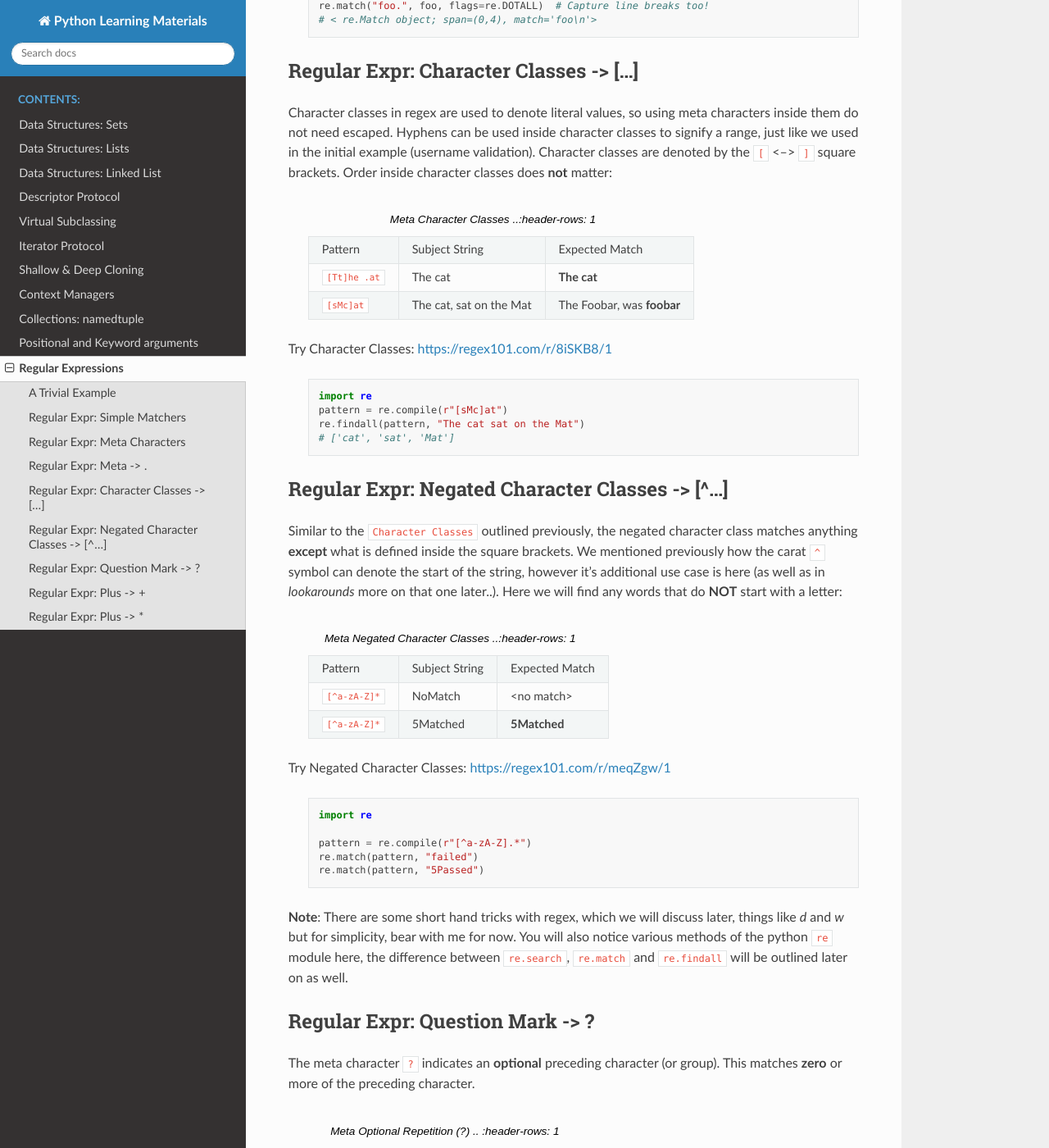
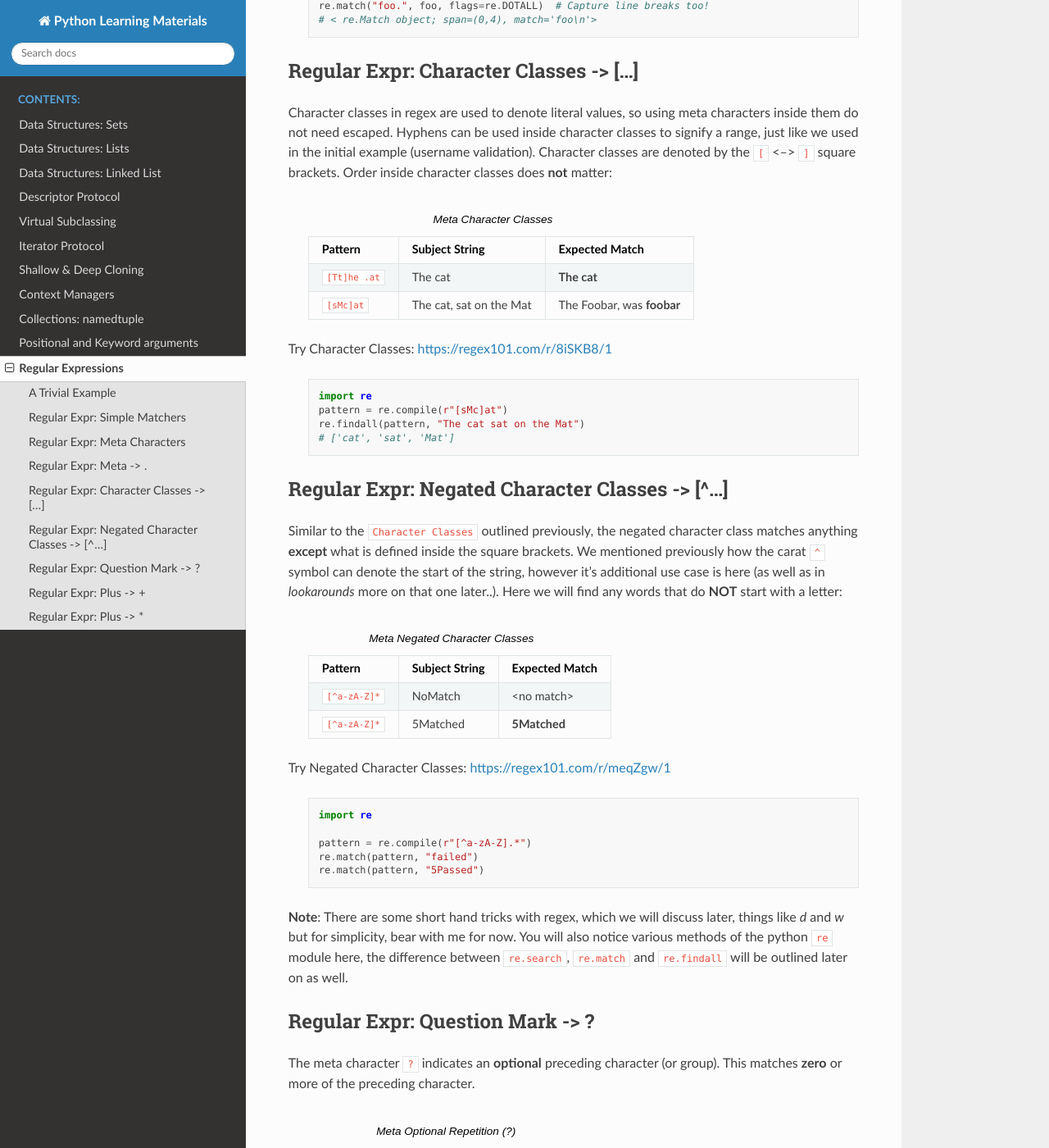
Before and after one commit to symonk/pydocs, a Sphinx documentation site: the page built from docs/source/regular_expressions.rst, in a window 1280 px wide and 1400 px high, scrolled down 3125 px. Shown: the whole window at 82% size. Built offline with Sphinx 7.4.7 and the Read the Docs theme 2.0.0, drawn with Linux system fonts in a browser that asks for light colours; some of the changed text lies outside the part shown.

Commit message:
fix up `:header rows: 1`

```diff
--- a/docs/source/regular_expressions.rst
+++ b/docs/source/regular_expressions.rst
@@ -177,7 +177,7 @@
 by the ``[`` <--> ``]`` square brackets.  Order inside character classes does **not** matter:
 
     .. list-table:: Meta Character Classes
-        ..:header-rows: 1
+        :header-rows: 1
 
         * - Pattern
           - Subject String
@@ -208,7 +208,7 @@
 that do **NOT** start with a letter:
 
     .. list-table:: Meta Negated Character Classes
-        ..:header-rows: 1
+        :header-rows: 1
 
         * - Pattern
           - Subject String
@@ -240,7 +240,7 @@
 **zero** or more of the preceding character.
 
     .. list-table:: Meta Optional Repetition (?)
-        .. :header-rows: 1
+        :header-rows: 1
 
         * - Pattern
           - Subject String
@@ -268,7 +268,7 @@
 there should be at least one character, so for example:
 
     .. list-table:: Meta Optional Repetition (+)
-        .. :header-rows: 1
+        :header-rows: 1
 
         * - Pattern
           - Subject String
```
